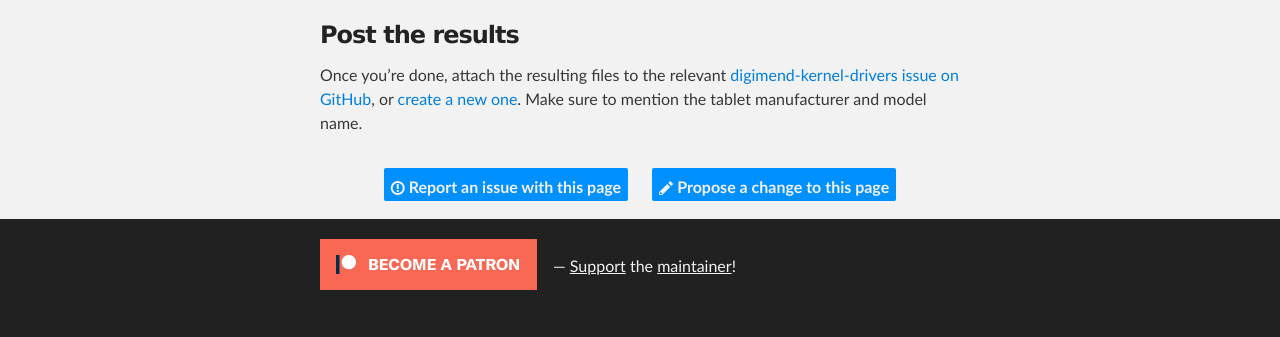
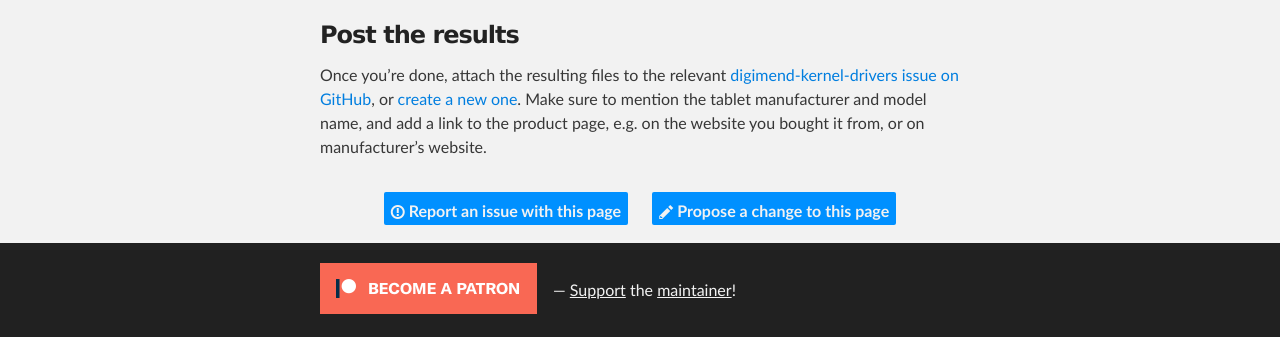
Before and after one commit to DIGImend/digimend.github.io, a Jekyll site: the page built from support/howto/trbl/diagnostics/index.md, in a window 1280 px wide and 900 px high, scrolled down 8374 px, cut to the strip 563-900 px from the top of the window. Built offline with Jekyll 4.4.1, drawn with Linux system fonts in a browser that asks for light colours; before the commit the page ends 9250 px from its top, so only the background shows below that.

Commit message:
diagnostics: Request a link to product description

```diff
--- a/support/howto/trbl/diagnostics/index.md
+++ b/support/howto/trbl/diagnostics/index.md
@@ -299,4 +299,6 @@ Post the results
 Once you're done, attach the resulting files to the relevant
 [digimend-kernel-drivers issue on GitHub](https://github.com/DIGImend/digimend-kernel-drivers/issues), or
 [create a new one](https://github.com/DIGImend/digimend-kernel-drivers/issues/new).
-Make sure to mention the tablet manufacturer and model name.
+Make sure to mention the tablet manufacturer and model name, and add a link to
+the product page, e.g. on the website you bought it from, or on manufacturer's
+website.
```
